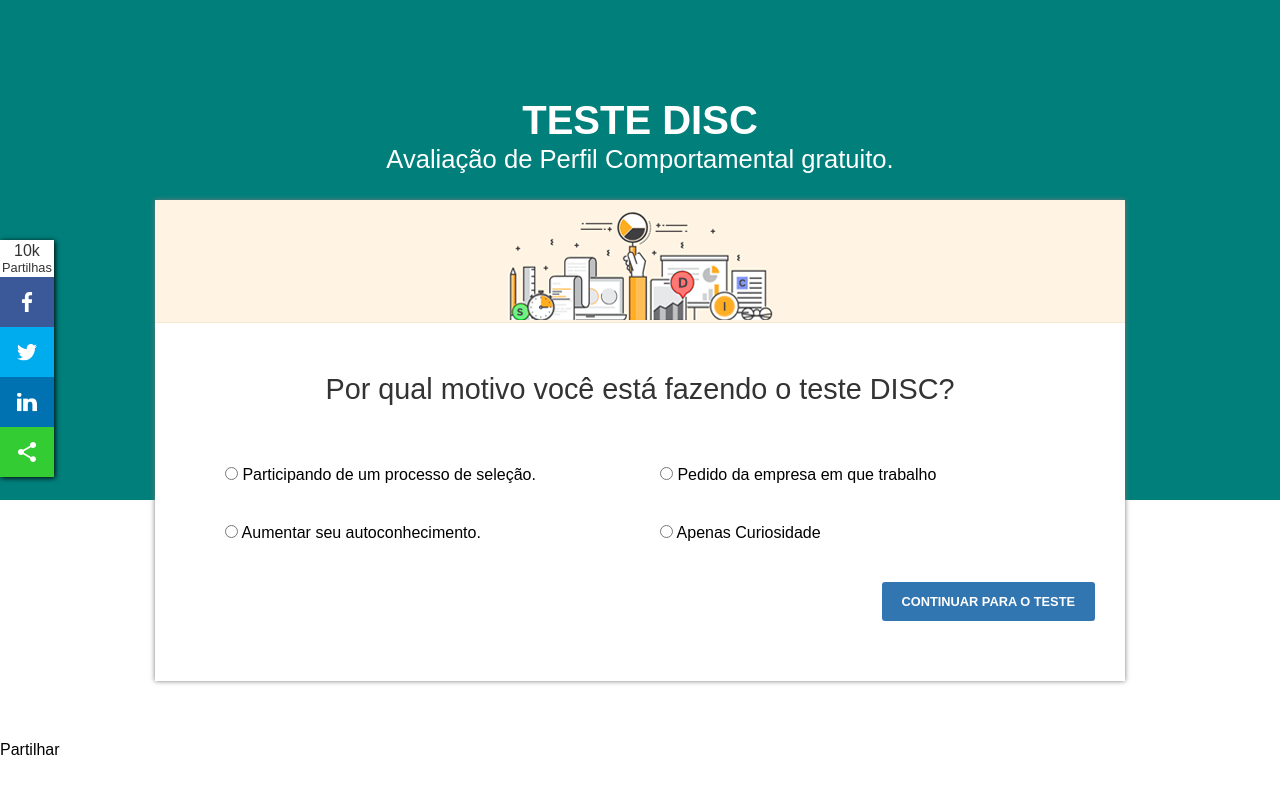
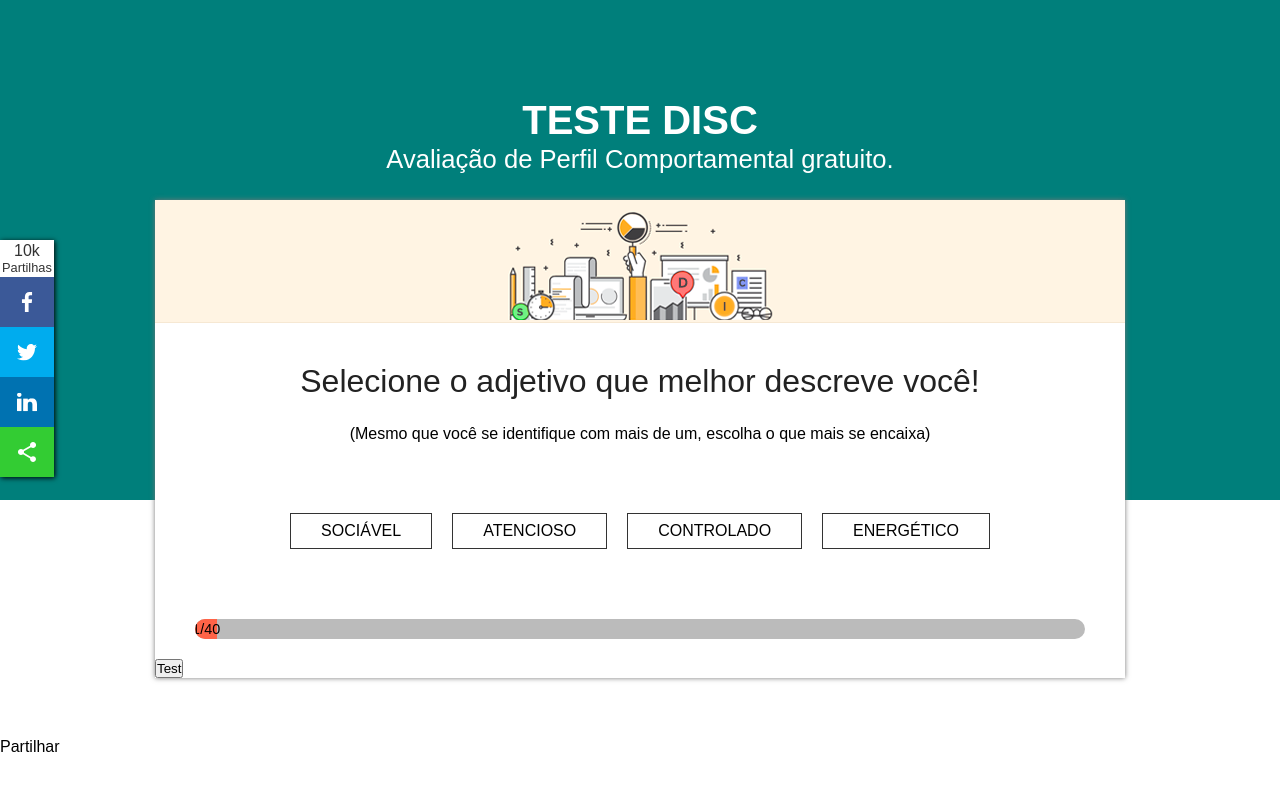
Before and after one commit to Wildarte/perfil-comportamental, a PHP site: page / in a window 1280 px wide. Run offline with PHP 8.4, Linux system fonts and the light colour scheme.

Commit message:
fiz a barra de progresso e o local para as perguntas

```diff
--- a/assets/css/style.css
+++ b/assets/css/style.css
@@ -226,9 +226,10 @@ header.header_top_area{
     margin: 20px;
 }
 .ask_bottom{
-    width: 100%;
+    max-width: 100%;
     text-align: right;
     padding: 20px;
+    margin: 20px;
 }
 .ask_bottom button.continue_test{
     padding: 12px 20px;
@@ -245,6 +246,78 @@ header.header_top_area{
     opacity: .9;
 }
 
+.box_test{
+    display: none;
+}
+
+.box_test_title{
+    margin: 20px 20px 5px;
+    padding: 20px 20px 0;
+    font-size: 2em;
+    font-weight: 300;
+    color: #222;
+    text-align: center;
+}
+.box_test_subtitle{
+    font-size: 1em;
+    padding: 20px;
+    text-align: center;
+}
+.box_resps{
+    display: block;
+    padding: 40px;
+}
+ul.resps{
+    display: flex;
+    justify-content: center;
+    list-style: none;
+}
+ul.resps li button{
+    padding: 8px 30px;
+    margin: 10px;
+    font-size: 1em;
+    font-weight: 200;
+    border: 1px solid #333;
+    background-color: transparent;
+    text-transform: uppercase;
+}
+ul.resps li button:hover{
+    cursor: pointer;
+    box-shadow: inset 1px 1px 8px #111;
+    transition: all .23s;
+}
+.box_bar{
+    width: 100%;
+    padding: 20px 40px;
+}
+.bar_progress{
+    height: 20px;
+    border-radius: 10px;
+    width: 100%;
+    display: flex;
+    overflow: hidden;
+    background-color: #bbb;
+}
+.progress{
+    background-color: tomato;
+    text-align: center;
+    padding: 5px;
+    font-size: .9em;
+    display: flex;
+    justify-content: center;
+    align-items: center;
+}
+
+
+.f_ask{
+    display: none;
+}
+.hidden{
+    display: none;
+}
+.show{
+    display: block;
+}
 @media (max-width: 768px){
     .header_title{
         font-size: 2em;
--- a/assets/js/script.js
+++ b/assets/js/script.js
@@ -18,7 +18,8 @@ document.addEventListener('DOMContentLoaded', function(){
     btn_start.innerText = "Começar o teste";
 
     btn_start.addEventListener('click', () => {
-        alert('clickou no botao');
+        document.querySelector('.wizard_text').classList.add('hidden');
+        document.querySelector('.f_ask').classList.add('show');
     });
     conts_btn.addEventListener('click', (e) => {
         e.preventDefault();
@@ -29,10 +30,40 @@ document.addEventListener('DOMContentLoaded', function(){
             }
         });
         if(verifica_check){
-            alert('selecionou');
+            document.querySelector('.content_ask').classList.add('hidden');
+        document.querySelector('.box_test').classList.add('show');
         }else{
             alert('Primeiro selecione um alternativa');
         }
 
     });
 });
+
+let count = 1;//controle do progresso da barra
+function controllBar(num){
+    document.getElementById('test').addEventListener('click', function(e){
+
+        e.preventDefault();
+        const max_progress = parseInt(document.getElementById('max_progress').innerText);
+
+        if(count < max_progress){
+            let progress = document.getElementById('progress').style.width;
+            let val_point = document.getElementById('val_point').innerText;
+
+            val_point_plus = parseInt(val_point);
+            val_point_plus += 1;
+
+            let progress_plus = parseFloat(progress.replace("%", ""));
+            progress_plus += num;
+
+            console.log(progress_plus);
+            console.log(val_point_plus);
+            document.getElementById('progress').style.width = progress_plus+"%";
+            document.getElementById('progress').style.transition = "all 1s";
+            document.getElementById('val_point').innerText = val_point_plus;
+
+            count += 1;//incremento bar
+        }
+
+    });
+}
--- a/index.php
+++ b/index.php
@@ -19,7 +19,7 @@
             <div class="wizard_top">
                 <img src="assets/img/barra-disc.png" alt="">
             </div>
-            <div class="wizard_text" style="display: none;">
+            <div class="wizard_text" style="display: none">
                 <header class="header_wizard_text">
                     <h3 class="wizard_title">Você está pronta(o) para conhecer seu perfil comportamental predominante?</h3>
                 </header>
@@ -40,8 +40,8 @@
                 </div>
 
             </div>
-            <form action="" method="" class="f_ask">
-                <div class="content_ask">
+            <form action="" method="" class="f_ask show">
+                <div class="content_ask hidden">
                     <div class="ask_top">
                         <p class="title_ask">Por qual motivo você está fazendo o teste DISC?</p>
                     </div>
@@ -76,6 +76,36 @@
                     </div>
                 </div>
 
+
+                <div class="box_test show">
+                    <div class="box_top">
+                        <h4 class="box_test_title">Selecione o adjetivo que melhor descreve você!</h4>
+                        <p class="box_test_subtitle">(Mesmo que você se identifique com mais de um, escolha o que mais se encaixa)</p>
+                    </div>
+                    <div class="box_resps">
+                        <ul class="resps">
+                            <li>
+                                <button>Sociável</button>
+                            </li>
+                            <li>
+                                <button>atencioso</button>
+                            </li>
+                            <li>
+                                <button>Controlado</button>
+                            </li>
+                            <li>
+                                <button>Energético</button>
+                            </li>
+                        </ul>
+                    </div>
+                    <div class="box_bar">
+                        <div class="bar_progress">
+                            <?php $width = 100/40; ?>
+                            <div class="progress" id="progress" style="width: <?= $width ?>%"><span id="val_point">1</span>/<span id="max_progress">40</span></div>
+                        </div>
+                    </div>
+                    <button id="test">Test</button>
+                </div>
             </form>
         </div>
 
@@ -112,6 +142,7 @@
     </div>
 
     <script src="./assets/js/script.js"></script>
+    <script>controllBar(<?= $width; ?>);</script>
 
 </body>
 </html>
```
Also changed, not shown: admin/ask.php (added).
